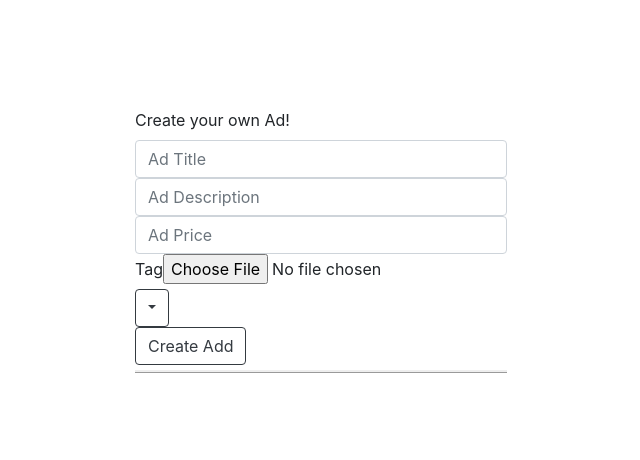
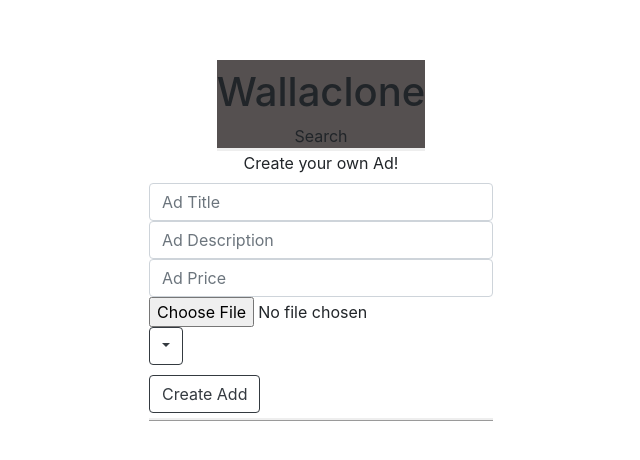
Before and after one commit to aisha-gregg/wallaclone-web, a React (Create React App) app: page /create-ad in a window 1280 px wide. Shown: the part 160-620 px from the top of the page, without its empty margins (319-959 px from the left). Built offline with nearby package versions, Linux system fonts and the light colour scheme.

Commit message:
edit createad component

```diff
--- a/src/CreateAd.jsx
+++ b/src/CreateAd.jsx
@@ -1,8 +1,9 @@
 import React, { useState } from "react";
 import { Form, Button, Dropdown } from "react-bootstrap";
-import styles from "./createadd.module.css";
+import styles from "./createad.module.css";
 import { http } from "./http";
 import { useHistory } from "react-router-dom";
+import { Header } from "./Header";
 
 export function CreateAd() {
   const [adName, setAdName] = useState("");
@@ -34,8 +35,10 @@ export function CreateAd() {
   }
 
   return (
-    <div className={styles.formbox}>
+    <div className={styles.wrapper}>
+      <Header></Header>
       <Form.Label> Create your own Ad!</Form.Label>
+
       <Form className={styles.form}>
         <Form.Control
           onChange={event => setAdName(event.target.value)}
@@ -57,13 +60,13 @@ export function CreateAd() {
           type="text"
           placeholder="Ad Price"
         ></Form.Control>
-        <Form.Label>Tag</Form.Label>
         <input
           type="file"
           onChange={event => {
             getBase64(event.target.files[0], image => setImage(image));
           }}
         />
+
         <Dropdown>
           <Dropdown.Toggle variant="outline-dark" id="dropdown">
             {tag}
--- /dev/null
+++ b/src/createad.module.css
@@ -0,0 +1,21 @@
+.wrapper {
+  display: flex;
+  flex-direction: column;
+  justify-content: center;
+  align-items: center;
+  min-height: 100vh;
+}
+
+.form {
+  border-bottom: ridge;
+
+  padding-bottom: 5px;
+}
+
+#dropdown {
+  min-width: max-content;
+}
+
+.button {
+  margin-top: 10px;
+}
--- a/src/createadd.module.css
+++ /dev/null
@@ -1,9 +0,0 @@
-.form {
-  border-bottom: ridge;
-
-  padding-bottom: 5px;
-}
-
-#dropdown {
-  min-width: max-content;
-}
```
